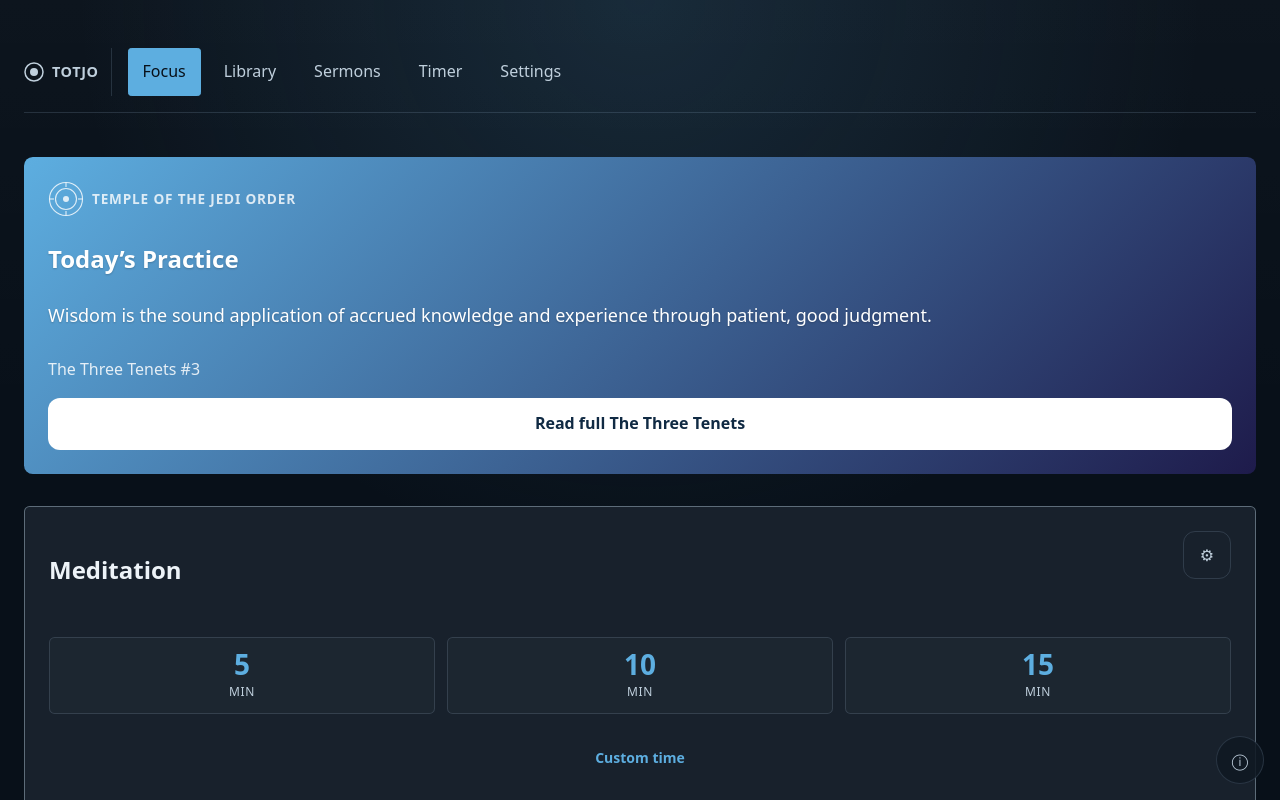
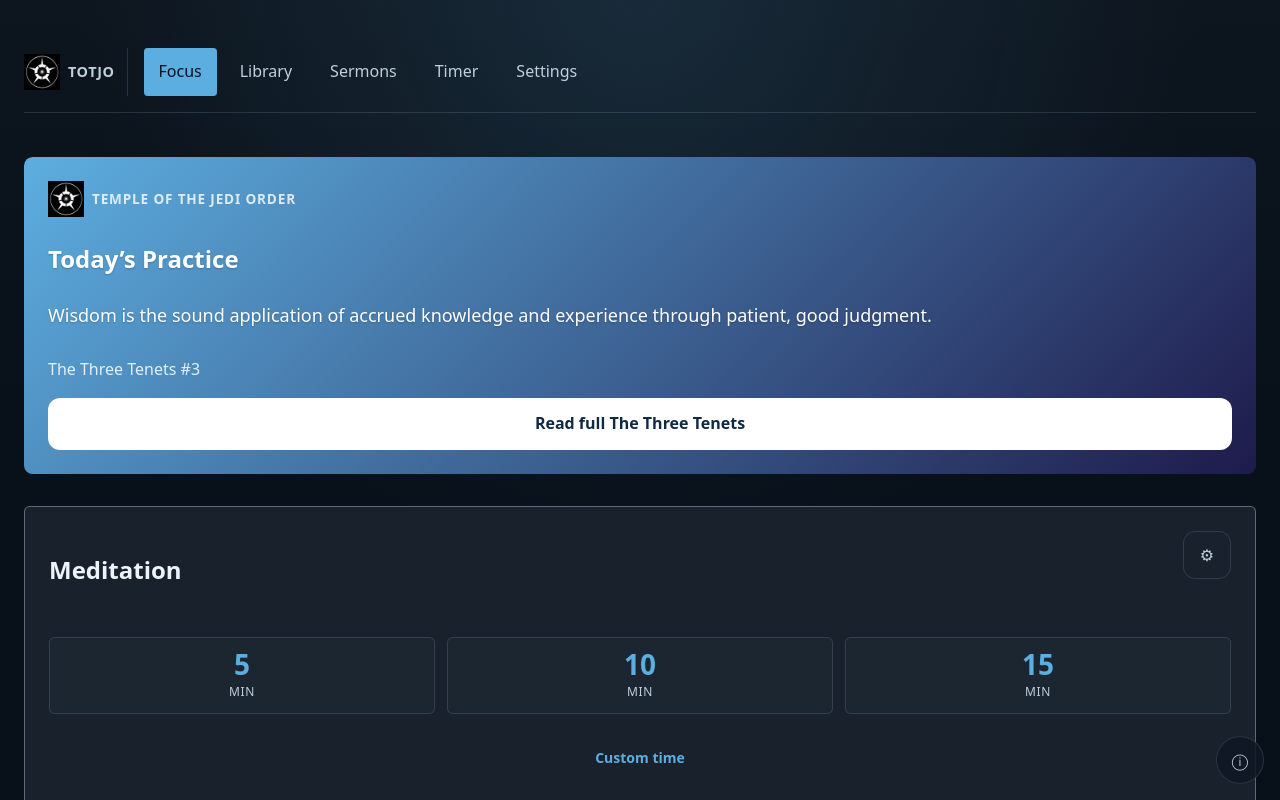
Before and after one commit to indubitablyodin/totjo-holocron-v2, a React (Vite) app: page /#/daily in a window 1280 px wide. Shown: the top 800 px of the page. Built offline with nearby package versions, Linux system fonts and the light colour scheme.

Commit message:
fix: use canonical TOTJO app icon for brand mark

```diff
--- a/src/app/AppShell.tsx
+++ b/src/app/AppShell.tsx
@@ -2,6 +2,7 @@
 import { Link, NavLink, Outlet, useLocation, useNavigate, useNavigationType } from 'react-router-dom';
 
 import { AnnouncementModal } from '@/features/announcements/AnnouncementModal';
+import { TotjoBrandMark } from '@/app/TotjoBrandMark';
 import { BackToTopButton } from '@/app/BackToTopButton';
 import { applyPwaUpdate, dismissPwaUpdate, getPwaUpdateSnapshot, subscribePwaUpdate } from '@/app/pwaUpdate';
 
@@ -307,10 +308,7 @@
 
       <nav aria-label="App" className="app-nav" data-testid="app-nav">
         <span className="app-nav__brand" aria-label="Temple of the Jedi Order">
-          <svg className="app-nav__brand-icon" width="20" height="20" viewBox="0 0 20 20" fill="none" aria-hidden="true">
-            <circle cx="10" cy="10" r="9" stroke="currentColor" strokeWidth="1.5" />
-            <circle cx="10" cy="10" r="4" fill="currentColor" />
-          </svg>
+          <TotjoBrandMark variant="compact" decorative={true} />
           <span className="app-nav__brand-text">TOTJO</span>
         </span>
         {bottomNavPages.map((page) => (
--- a/src/app/TotjoBrandMark.tsx
+++ b/src/app/TotjoBrandMark.tsx
@@ -1,39 +1,31 @@
 type TotjoBrandMarkProps = {
   variant?: 'compact' | 'full';
+  decorative?: boolean;
+  className?: string;
 };
 
 /**
  * Temple of the Jedi Order brand mark.
- * Uses an inline SVG to avoid external image dependencies.
+ * Uses the canonical app icon (apple-touch-icon.png) as the logo image.
  *
- * - `compact` (default): small emblem, suitable for dashboard hero or nav.
- * - `full`: larger emblem with text, for Settings/About.
+ * - `compact`: small 36px emblem for dashboard hero or nav.
+ * - `full`: larger 48px emblem with label for Settings/About.
+ * - `decorative`: when true, renders alt="" and aria-hidden="true".
+ *   Use when adjacent visible text already says Temple of the Jedi Order.
  */
-export function TotjoBrandMark({ variant = 'compact' }: TotjoBrandMarkProps) {
-  const svgSize = variant === 'full' ? 48 : 36;
+export function TotjoBrandMark({ variant = 'compact', decorative = true, className }: TotjoBrandMarkProps) {
+  const size = variant === 'full' ? 48 : 36;
 
   return (
-    <span className={`totjo-brand totjo-brand--${variant}`} aria-hidden="true">
-      <svg
-        className="totjo-brand__svg"
-        width={svgSize}
-        height={svgSize}
-        viewBox="0 0 48 48"
-        fill="none"
-        aria-hidden="true"
-      >
-        {/* Outer ring */}
-        <circle cx="24" cy="24" r="22" stroke="currentColor" strokeWidth="1.5" />
-        {/* Inner ring */}
-        <circle cx="24" cy="24" r="14" stroke="currentColor" strokeWidth="1.5" />
-        {/* Center dot */}
-        <circle cx="24" cy="24" r="4" fill="currentColor" />
-        {/* Cardinal rays */}
-        <line x1="24" y1="2" x2="24" y2="8" stroke="currentColor" strokeWidth="1.5" />
-        <line x1="24" y1="40" x2="24" y2="46" stroke="currentColor" strokeWidth="1.5" />
-        <line x1="2" y1="24" x2="8" y2="24" stroke="currentColor" strokeWidth="1.5" />
-        <line x1="40" y1="24" x2="46" y2="24" stroke="currentColor" strokeWidth="1.5" />
-      </svg>
+    <span className={`totjo-brand totjo-brand--${variant}${className ? ` ${className}` : ''}`}>
+      <img
+        src="/apple-touch-icon.png"
+        alt={decorative ? '' : 'Temple of the Jedi Order logo'}
+        width={size}
+        height={size}
+        className="totjo-brand__img"
+        aria-hidden={decorative || undefined}
+      />
       {variant === 'full' ? <span className="totjo-brand__label">Temple of the Jedi Order</span> : null}
     </span>
   );
```
Also changed, not shown: 1 other file (tests, documents, lock files or other folders).
